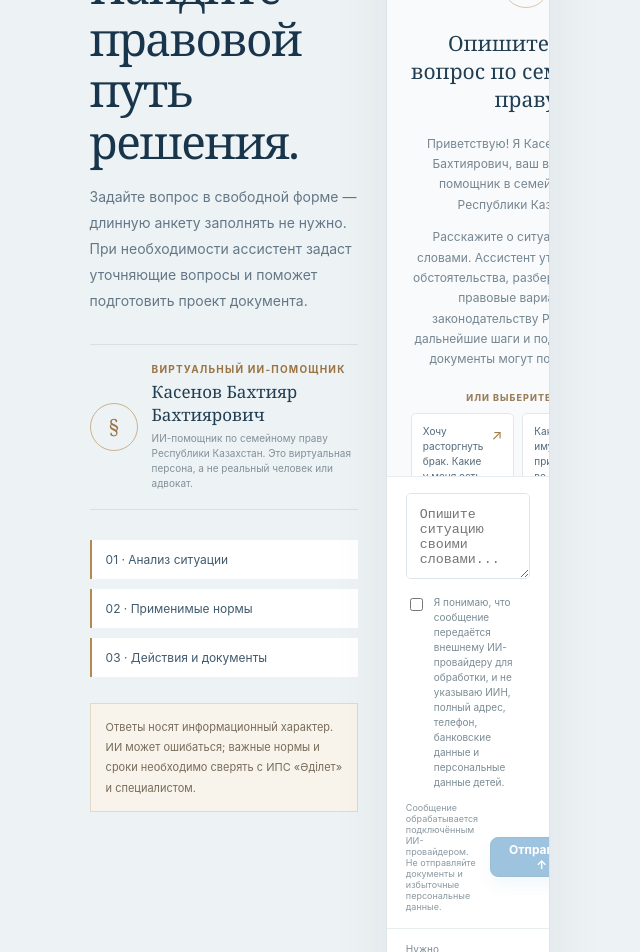
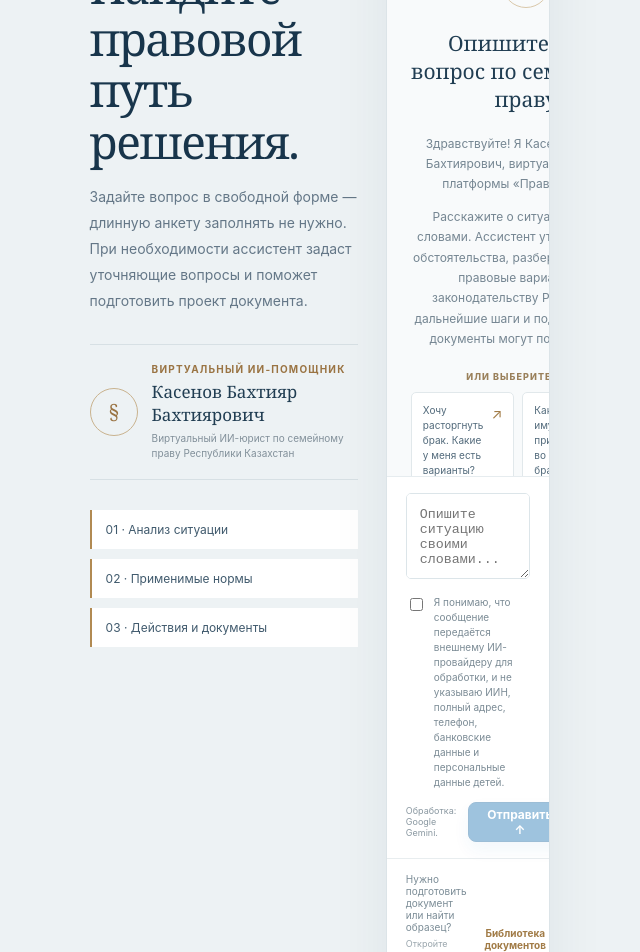
Before and after one commit to Zheka20065674/pravo-semi, a React (Vite) app: page / in a window 1280 px wide. Shown: the part 1920-2872 px from the top of the page, without its empty margins (0-640 px from the left). Built offline with nearby package versions, Linux system fonts and the light colour scheme.

Commit message:
Improve Bakhtiyar presentation and Kazakh greeting

```diff
--- a/src/components/LegalAssistant.tsx
+++ b/src/components/LegalAssistant.tsx
@@ -31,6 +31,7 @@ export default function LegalAssistant({ language, onOpenDocuments }: { language
   const [busy, setBusy] = useState(false);
   const [error, setError] = useState("");
   const [consent, setConsent] = useState(false);
+  const [termsOpen, setTermsOpen] = useState(false);
 
   async function send(event?: FormEvent, suggestedText?: string) {
     event?.preventDefault();
@@ -117,16 +118,14 @@ export default function LegalAssistant({ language, onOpenDocuments }: { language
         : "Задайте вопрос в свободной форме — длинную анкету заполнять не нужно. При необходимости ассистент задаст уточняющие вопросы и поможет подготовить проект документа."}</p>
       <div className="assistant-expert">
         <span className="expert-monogram">§</span>
-        <div><b>{isKk ? "ВИРТУАЛДЫ AI-КӨМЕКШІ" : "ВИРТУАЛЬНЫЙ ИИ-ПОМОЩНИК"}</b><strong>Касенов Бахтияр Бахтиярович</strong><small>{isKk ? "Отбасы құқығы бойынша ақпараттық көмек көрсететін жасанды интеллект. Нақты адам немесе адвокат емес." : "ИИ-помощник по семейному праву Республики Казахстан. Это виртуальная персона, а не реальный человек или адвокат."}</small></div>
+        <div><b>{isKk ? "ВИРТУАЛДЫ AI-КӨМЕКШІ" : "ВИРТУАЛЬНЫЙ ИИ-ПОМОЩНИК"}</b><strong>Касенов Бахтияр Бахтиярович</strong><small>{isKk ? "Қазақстан Республикасының отбасы құқығы бойынша виртуалды ИИ-заңгер" : "Виртуальный ИИ-юрист по семейному праву Республики Казахстан"}</small></div>
       </div>
       <div className="assistant-process">
         <span>01 · {isKk ? "Жағдайды талдау" : "Анализ ситуации"}</span>
         <span>02 · {isKk ? "Қолданылатын нормалар" : "Применимые нормы"}</span>
         <span>03 · {isKk ? "Әрекет және құжат" : "Действия и документы"}</span>
       </div>
-      <p className="assistant-disclaimer">{isKk
-        ? "Жауаптар ақпараттық сипатта. ИИ қателесуі мүмкін; маңызды нормалар мен мерзімдерді «Әділет» жүйесінен және маманнан тексеріңіз."
-        : "Ответы носят информационный характер. ИИ может ошибаться; важные нормы и сроки необходимо сверять с ИПС «Әділет» и специалистом."}</p>
+
     </div>
 
     <div className="legal-chat">
@@ -136,7 +135,7 @@ export default function LegalAssistant({ language, onOpenDocuments }: { language
       </div>
       <div className="legal-chat-body" aria-live="polite">
         {messages.length === 0 && <div className="chat-welcome">
-          <span>§</span><h3>{welcomeTitle}</h3><p className="assistant-greeting">Приветствую! Я Касенов Бахтияр Бахтиярович, ваш виртуальный помощник в семейном праве Республики Казахстан.</p><p>{welcomeText}</p>
+          <span>§</span><h3>{welcomeTitle}</h3><p className="assistant-greeting">{isKk ? "Сәлеметсіз бе! Мен — Бахтияр Бахтиярович Касенов, «Право Семьи» платформасының виртуалды заңгерімін." : "Здравствуйте! Я Касенов Бахтияр Бахтиярович, виртуальный юрист платформы «Право Семьи»."}</p><p>{welcomeText}</p>
           <div className="chat-suggestions-label">{isKk ? "НЕМЕСЕ ТАҚЫРЫПТЫ ТАҢДАҢЫЗ" : "ИЛИ ВЫБЕРИТЕ ТЕМУ"}</div>
           <div className="chat-suggestions">{prompts[language].map((prompt) => <button type="button" key={prompt} onClick={() => { setInput(prompt); setError(""); }}>{prompt}<span>↗</span></button>)}</div>
         </div>}
@@ -170,7 +169,7 @@ export default function LegalAssistant({ language, onOpenDocuments }: { language
             : "Я понимаю, что сообщение передаётся внешнему ИИ-провайдеру для обработки, и не указываю ИИН, полный адрес, телефон, банковские данные и персональные данные детей."}
         </label>
         {error && <p className="chat-error" role="alert">{error}</p>}
-        <div className="chat-form-bottom"><small>{isKk ? "Диалог осы браузерде ғана көрсетіледі; хабарлама өңделеді Gemini API арқылы." : "Сообщение обрабатывается подключённым ИИ-провайдером. Не отправляйте документы и избыточные персональные данные."}</small>
+        <div className="chat-form-bottom"><small>{isKk ? "Gemini арқылы өңделеді." : "Обработка: Google Gemini."}</small>
           <button className="btn btn-primary" disabled={busy || !input.trim()} type="submit">{busy ? (isKk ? "Талдау..." : "Анализ...") : (isKk ? "Жіберу ↑" : "Отправить ↑")}</button>
         </div>
       </form>
```
